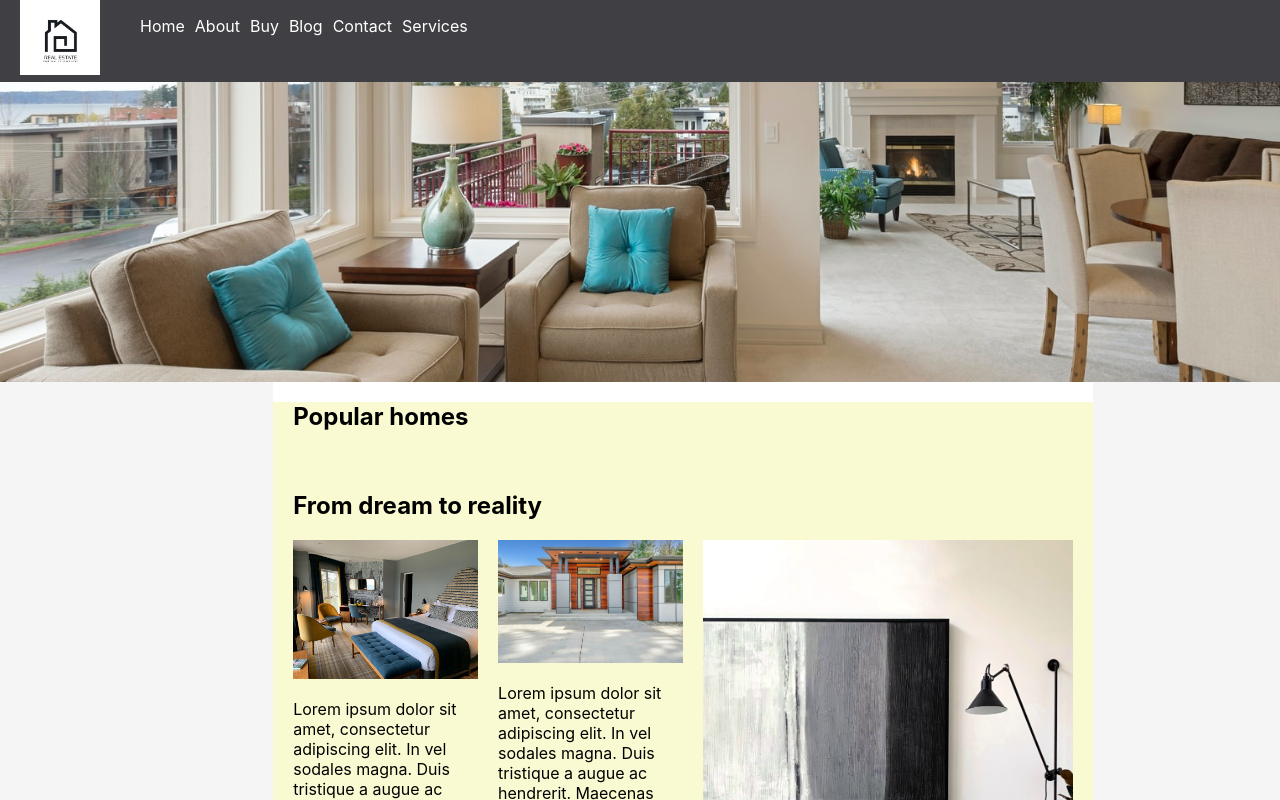
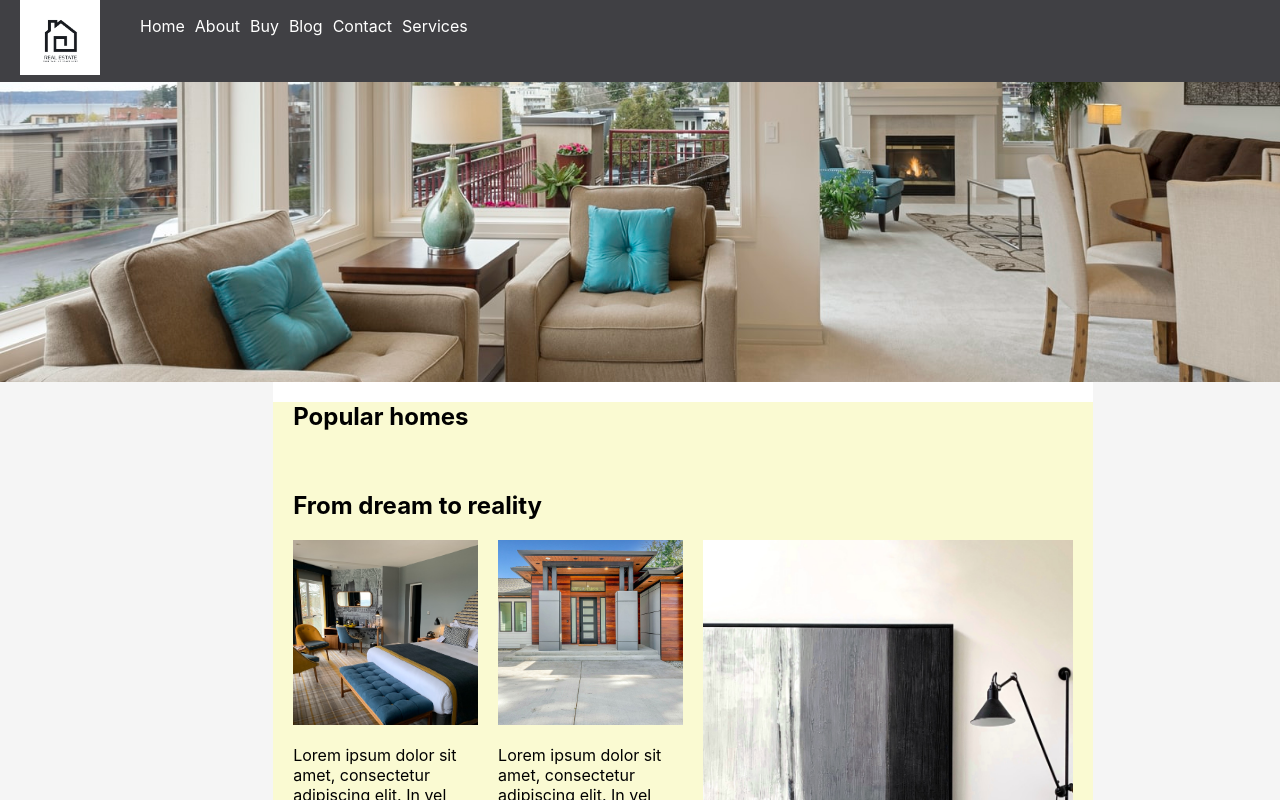
Before and after one commit to Oggilit0/Real-estate, a React (Create React App) app: page / in a window 1280 px wide. Shown: the top 800 px of the page. Built offline with nearby package versions, Linux system fonts and the light colour scheme.

Commit message:
Added aspect ratio 1 on images on landing page

```diff
--- a/src/stylesheets/LandingPage.css
+++ b/src/stylesheets/LandingPage.css
@@ -19,13 +19,15 @@ article{
 #small-img1 {
   grid-area: sml-1;
   width: 100%;
-
+  aspect-ratio: 1;
+  object-fit: cover;
 }
 
 #small-img2 {
   grid-area: sml-2;
   width: 100%;
-
+  aspect-ratio: 1;
+  object-fit: cover;
 }
 
 #medium-img {
```
